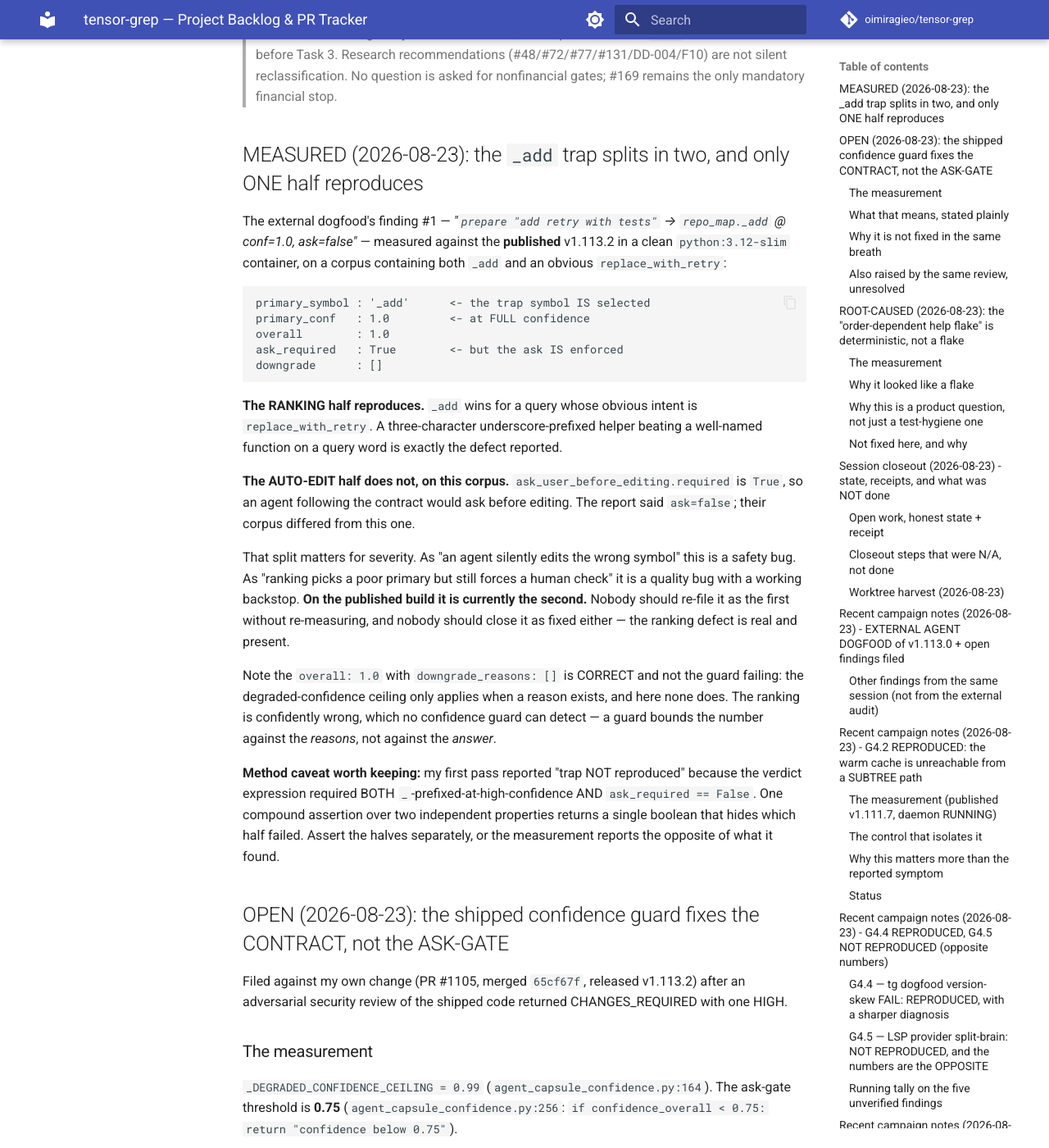
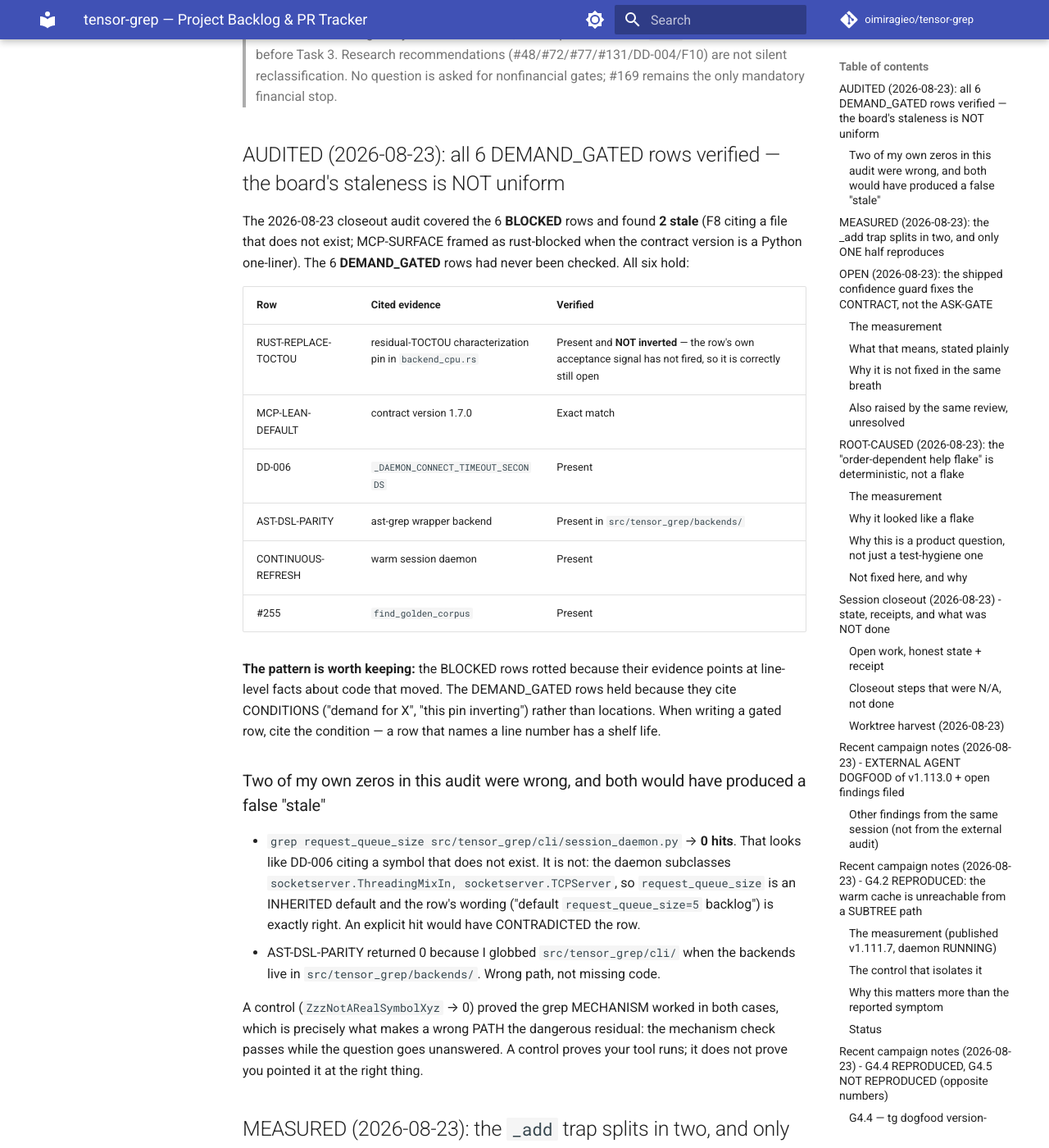
Before and after one commit to oimiragieo/tensor-grep, an MkDocs documentation site: the page built from docs/BACKLOG.md, in a window 1280 px wide and 1400 px high, scrolled down 1351 px. Shown: the whole window at 82% size. Built offline with MkDocs 1.6.1 and Material for MkDocs 9.7.7, drawn with Linux system fonts in a browser that asks for light colours; comment, search, counter and statistics services are not loaded; some of the changed text lies outside the part shown.

Commit message:
docs: audit the 6 DEMAND_GATED rows -- all accurate, unlike 2 of the 6 BLOCKED
The closeout audit checked the 6 BLOCKED rows and found 2 stale (F8 cites a file that does
not exist; MCP-SURFACE is Python-only, not rust-blocked). The 6 DEMAND_GATED rows had never
been checked at all. Checked them: all six hold, including RUST-REPLACE-TOCTOU, whose own
acceptance signal -- the residual-TOCTOU characterization pin in backend_cpu.rs INVERTING --
has NOT fired, so the row is correctly still open rather than quietly satisfied.

THE PATTERN IS THE FINDING, not the six greens. The BLOCKED rows rotted because their evidence
points at LINE-LEVEL FACTS about code that moved. The DEMAND_GATED rows held because they cite
CONDITIONS ("demand for X", "this pin inverting"). When writing a gated row, cite the
condition: a row that names a line number has a shelf life.

TWO OF MY OWN ZEROS IN THIS AUDIT WERE WRONG, and both would have produced a false "stale row":

  - `grep request_queue_size session_daemon.py` -> 0 hits, which reads as DD-006 citing a
    missing symbol. It is not: the daemon subclasses
    `socketserver.ThreadingMixIn, socketserver.TCPServer`, so the value is an INHERITED default
    and the row's "default request_queue_size=5" is exactly right. An explicit hit would have
    CONTRADICTED the row.
  - AST-DSL-PARITY returned 0 because I globbed `cli/` when the backends live in `backends/`.

A control (`ZzzNotARealSymbolXyz` -> 0) proved the grep MECHANISM worked in both cases. That is
what makes a wrong PATH the dangerous residual: the mechanism check passes while the question
goes unanswered. A control proves your tool RUNS; it does not prove you pointed it at the right
thing.

Co-Authored-By: Claude Opus 5 (1M context) <noreply@anthropic.com>

```diff
--- a/docs/BACKLOG.md
+++ b/docs/BACKLOG.md
@@ -46,6 +46,41 @@
 >
 
 
+
+## AUDITED (2026-08-23): all 6 DEMAND_GATED rows verified — the board's staleness is NOT uniform
+
+The 2026-08-23 closeout audit covered the 6 **BLOCKED** rows and found **2 stale** (F8 citing a
+file that does not exist; MCP-SURFACE framed as rust-blocked when the contract version is a
+Python one-liner). The 6 **DEMAND_GATED** rows had never been checked. All six hold:
+
+| Row | Cited evidence | Verified |
+|---|---|---|
+| RUST-REPLACE-TOCTOU | residual-TOCTOU characterization pin in `backend_cpu.rs` | Present and **NOT inverted** — the row's own acceptance signal has not fired, so it is correctly still open |
+| MCP-LEAN-DEFAULT | contract version 1.7.0 | Exact match |
+| DD-006 | `_DAEMON_CONNECT_TIMEOUT_SECONDS` | Present |
+| AST-DSL-PARITY | ast-grep wrapper backend | Present in `src/tensor_grep/backends/` |
+| CONTINUOUS-REFRESH | warm session daemon | Present |
+| #255 | `find_golden_corpus` | Present |
+
+**The pattern is worth keeping:** the BLOCKED rows rotted because their evidence points at
+line-level facts about code that moved. The DEMAND_GATED rows held because they cite
+CONDITIONS ("demand for X", "this pin inverting") rather than locations. When writing a gated
+row, cite the condition — a row that names a line number has a shelf life.
+
+### Two of my own zeros in this audit were wrong, and both would have produced a false "stale"
+
+- `grep request_queue_size src/tensor_grep/cli/session_daemon.py` → **0 hits**. That looks like
+  DD-006 citing a symbol that does not exist. It is not: the daemon subclasses
+  `socketserver.ThreadingMixIn, socketserver.TCPServer`, so `request_queue_size` is an INHERITED
+  default and the row's wording ("default `request_queue_size=5` backlog") is exactly right. An
+  explicit hit would have CONTRADICTED the row.
+- AST-DSL-PARITY returned 0 because I globbed `src/tensor_grep/cli/` when the backends live in
+  `src/tensor_grep/backends/`. Wrong path, not missing code.
+
+A control (`ZzzNotARealSymbolXyz` → 0) proved the grep MECHANISM worked in both cases, which is
+precisely what makes a wrong PATH the dangerous residual: the mechanism check passes while the
+question goes unanswered. A control proves your tool runs; it does not prove you pointed it at
+the right thing.
 
 ## MEASURED (2026-08-23): the `_add` trap splits in two, and only ONE half reproduces
 
```
